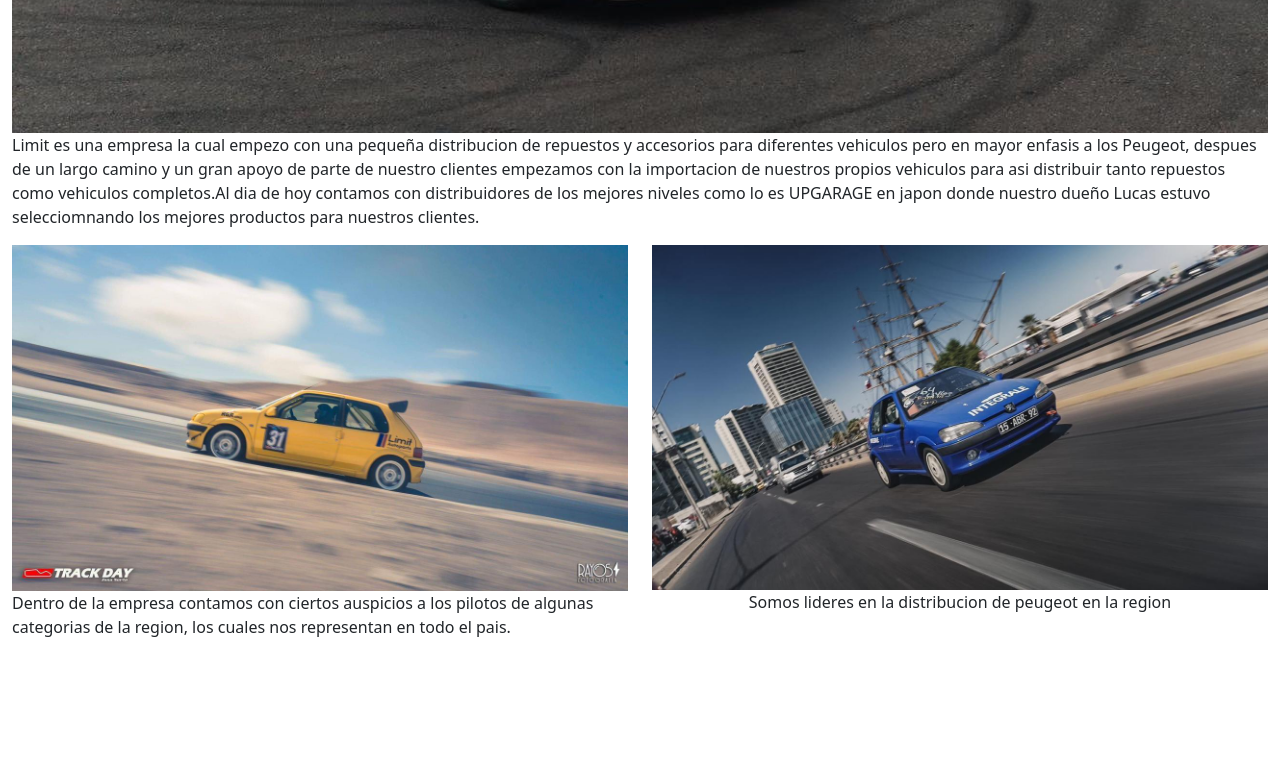
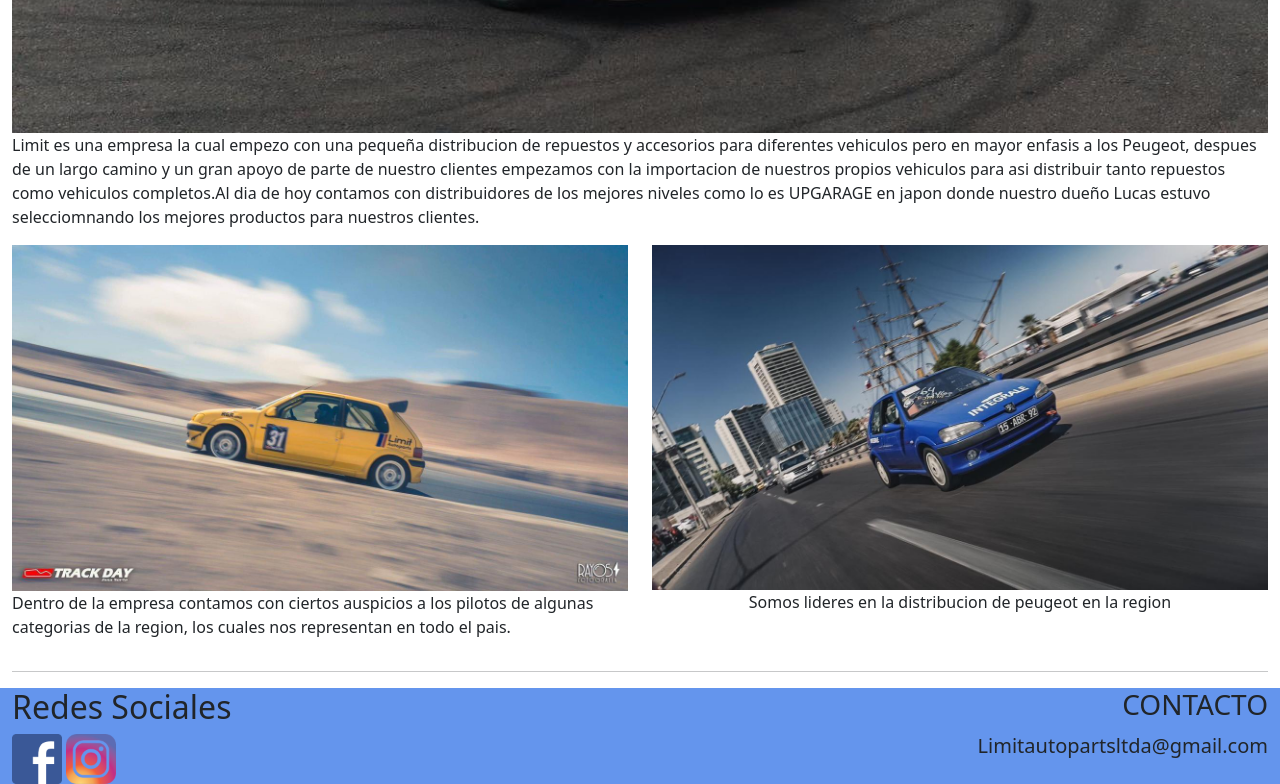
Before and after one commit to Joeshi02/proyecto-bootstrap.coder, a plain HTML site: page pages/nosotros.html in a window 1280 px wide. Shown: the part 726-1510 px from the top of the page. Before the commit the page ends 1381 px from the top, so only its background shows below. Drawn offline with nearby package versions, Linux system fonts and the light colour scheme.

Commit message:
modificacion de footer

```diff
--- a/css/style.css
+++ b/css/style.css
@@ -2,6 +2,6 @@
     width: 170px;
     height: 70px;
 }
-.color{background-color: cornflowerblue;}
+.color,footer{background-color: cornflowerblue;}
 .log{width: 50px;
 height: 50px;}
--- a/pages/nosotros.html
+++ b/pages/nosotros.html
@@ -62,7 +62,21 @@
             <p class="d-flex justify-content-center">Somos lideres en la distribucion de peugeot en la region</p>
           </div>
         </main>
+        <hr>
         <footer class="row">
+          <div class="col-lg-6 col-6">
+            <h2>Redes Sociales</h2>
+          </div>
+          <div class="col-lg-6 col-6 d-flex justify-content-end">
+            <h3>CONTACTO</h3>
+          </div>
+          <div class="col-lg-6 col-6">
+            <a href="https://www.facebook.com//?locale=elimitautopartss_LA"target="_blank"><img class="img-fluid log" src="../images_limit/logo_facebook.png" alt="logo facebook"></a>
+            <a href="https://www.instagram.com/limit_import/"target="_blank"><img class="img-fluid log" src="../images_limit/logo_insta.png" alt="logo insta"> </a>
+          </div>
+          <div class="col-lg-6 col-6 d-flex justify-content-end">
+            <h5>Limitautopartsltda@gmail.com</h3>
+          </div>
         </footer>
     </div>
     <script src="https://cdn.jsdelivr.net/npm/bootstrap@5.2.3/dist/js/bootstrap.bundle.min.js" integrity="sha384-kenU1KFdBIe4zVF0s0G1M5b4hcpxyD9F7jL+jjXkk+Q2h455rYXK/7HAuoJl+0I4" crossorigin="anonymous"></script>
```
